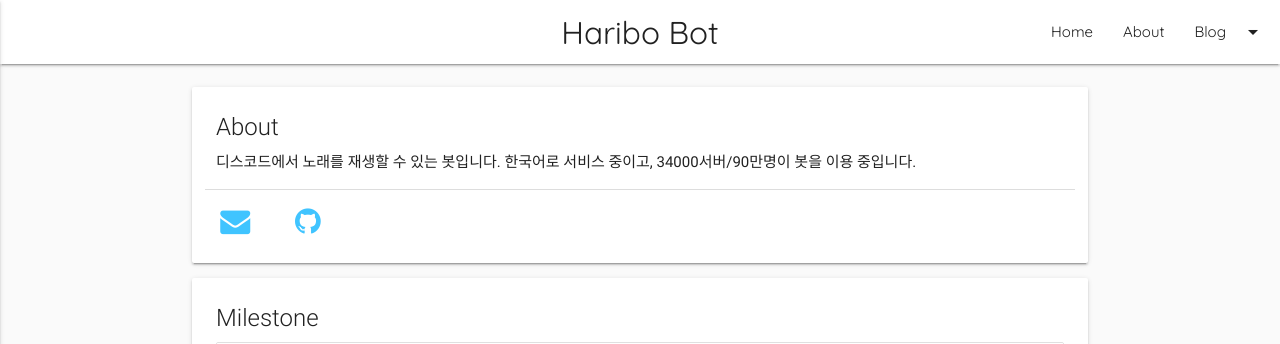
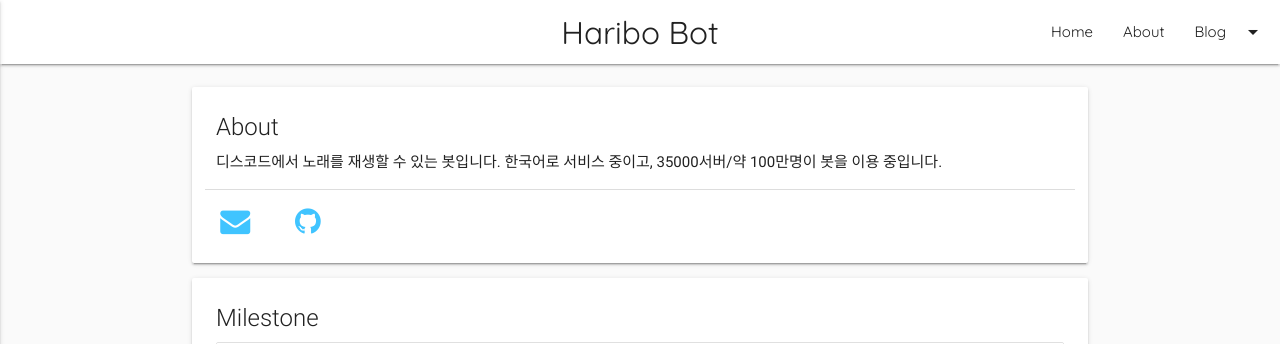
Before and after one commit to haribosinging/haribosinging.github.io, a Jekyll site: the page built from about.html, in a window 1280 px wide. Shown: the top 344 px of the page. Built offline with Jekyll 4.4.1, drawn with Linux system fonts in a browser that asks for light colours; nearby versions of some CDN libraries; some web fonts are replaced.

Commit message:
Update _config.yml

```diff
--- a/_config.yml
+++ b/_config.yml
@@ -5,7 +5,7 @@
 timezone: Asia/Seoul
 permalink: pretty
 
-about: "디스코드에서 노래를 재생할 수 있는 봇입니다.\n한국어로 서비스 중이고, 34000서버/90만명이 봇을 이용 중입니다."
+about: "디스코드에서 노래를 재생할 수 있는 봇입니다.\n한국어로 서비스 중이고, 35000서버/약 100만명이 봇을 이용 중입니다."
 
 author:
   codepen:
```
